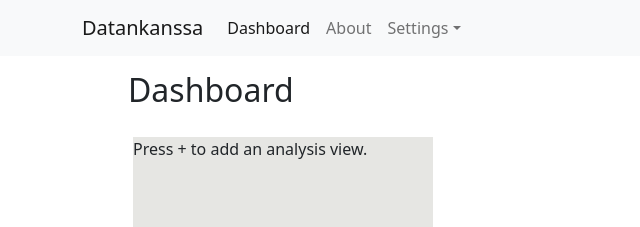
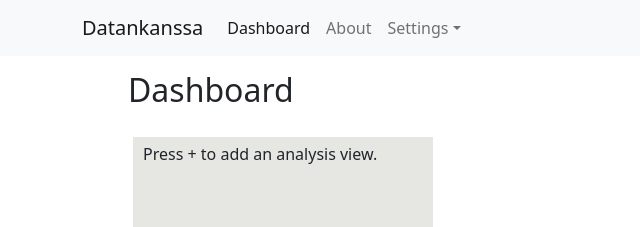
Before and after one commit to henrituol/datankanssa, a React (Create React App) app in the folder client/: page / in a window 1280 px wide. Shown: the top 227 px of the page, without its empty margins (0-640 px from the left). Built offline with nearby package versions, Linux system fonts and the light colour scheme.

Commit message:
Added className to edit block desciptions

```diff
--- a/client/src/components/BarGraph.js
+++ b/client/src/components/BarGraph.js
@@ -83,7 +83,7 @@
 
     return (
         <div className="bargraph" id={uniqueDiv}>
-            <p>{props.name}</p>
+            <p className="block-description">{props.name}</p>
         </div>
     );
 }
--- a/client/src/components/EmptyBlock.js
+++ b/client/src/components/EmptyBlock.js
@@ -53,7 +53,7 @@
     return (
         <>
             <div className="EmptyBlock" style={analysisBlockStyle}>
-                <p>Press + to add an analysis view.</p>
+                <p className="block-description">Press + to add an analysis view.</p>
                 <Button variant="primary"
                         id="add-button"
                         style={{ marginLeft: "115px",
--- a/client/src/components/LoadingBlock.js
+++ b/client/src/components/LoadingBlock.js
@@ -7,7 +7,7 @@
     return (
         <>
             <div className="LoadingBlock" style={analysisBlockStyle}>
-                <p>Loading...</p>
+                <p className="block-description">Loading...</p>
             </div>
         </>
     )
--- a/client/src/components/PieChart.js
+++ b/client/src/components/PieChart.js
@@ -86,7 +86,7 @@
 
     return (
         <div className="piechart" id={uniqueDiv}>
-            <p>{props.name}</p>
+            <p className="block-description">{props.name}</p>
         </div>
     );
 }
```
